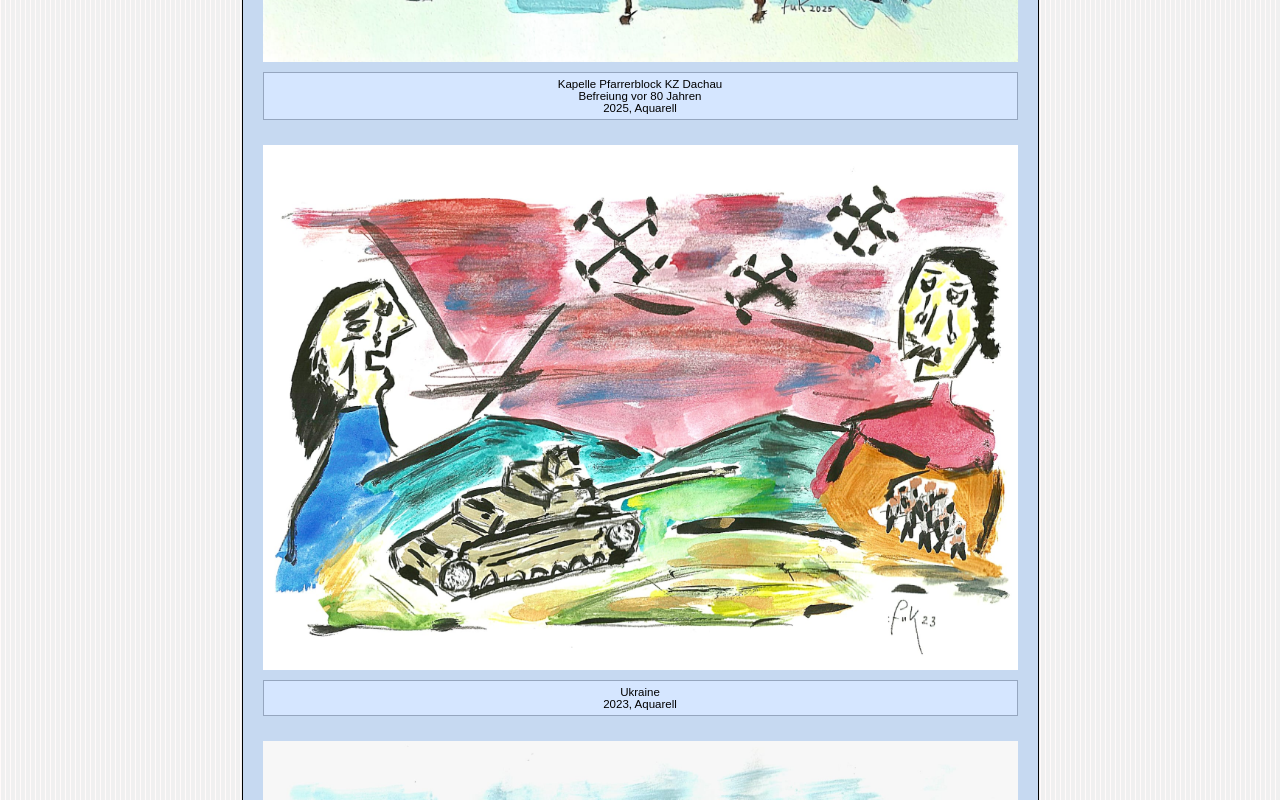
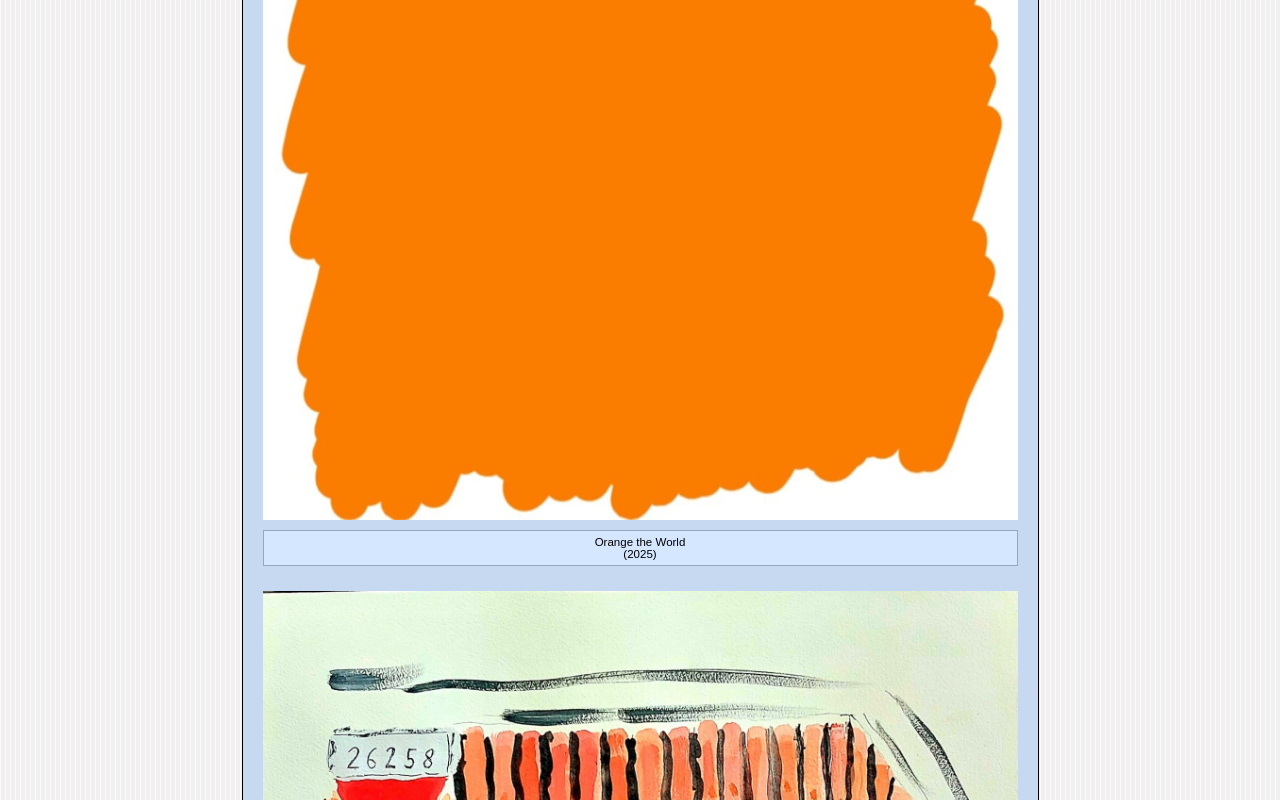
Before and after one commit to fame-design/kunstkanne, a Nuxt app: page /gemaelde in a window 1280 px wide. Shown: the part 767-1567 px from the top of the page. Built offline with nearby package versions, Linux system fonts and the light colour scheme.

Commit message:
Add new artwork "Orange the World" to gemaelde.vue

```diff
--- a/app/pages/gemaelde.vue
+++ b/app/pages/gemaelde.vue
@@ -1,6 +1,11 @@
 <!--suppress HtmlUnknownTarget -->
 <template>
   <main>
+
+    <div>
+      <img src="/img/gemaelde/Orange_the_World.jpg" alt="CONFITEOR"><br>
+      <div class="schilder">Orange the World<br>(2025)</div>
+    </div>
 
     <div>
       <img src="/img/gemaelde/CONFITEOR.jpg" alt="CONFITEOR"><br>
```
Also changed, not shown: public/img/gemaelde/Orange_the_World.jpg (added).
